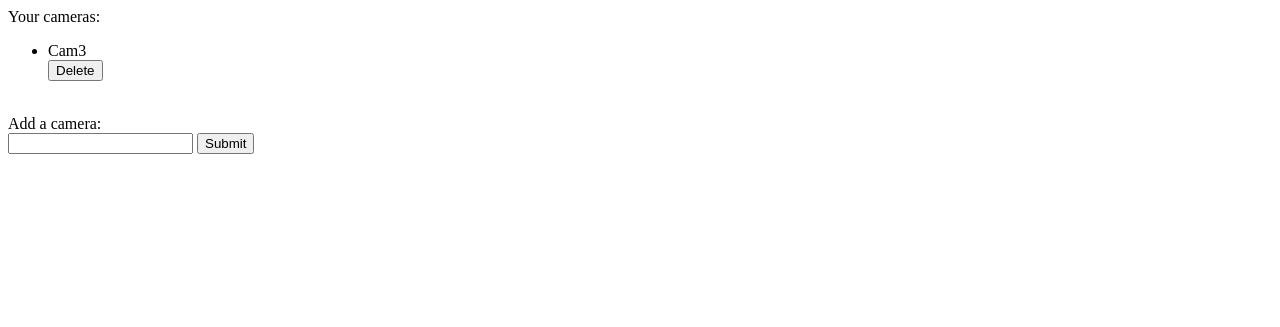
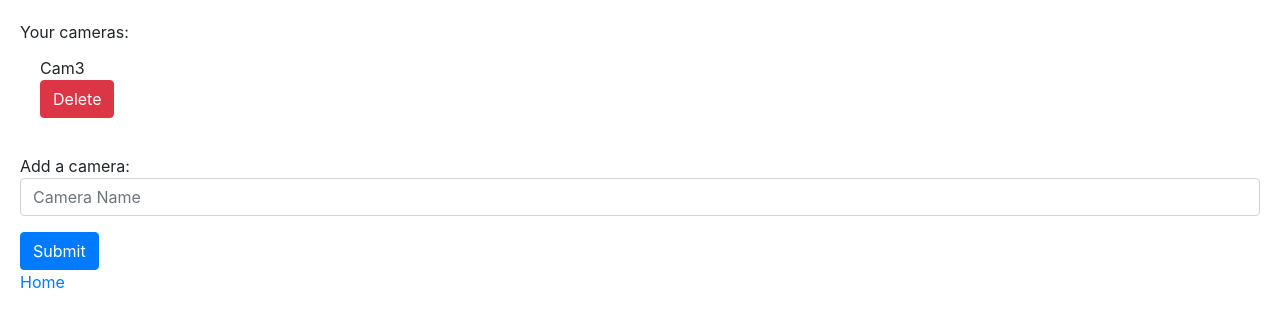
Before and after one commit to CrowdEye/crowdeye-core, a Django app: page /cameras/ in a window 1280 px wide. Shown: the top 327 px of the page. Run offline with Django 3.2, Linux system fonts and the light colour scheme; data comes from the database, SQL or seed files in the repository; both versions use the stored data as it was after the commit; some libraries are stand-ins or nearby versions.

Commit message:
Slight;y better

```diff
--- /dev/null
+++ b/frontend/crowdeye/static/crowdeye/styles.css
@@ -0,0 +1,3 @@
+.camera-div {
+    margin: 20px;
+}
--- a/frontend/crowdeye/templates/crowdeye/base.html
+++ b/frontend/crowdeye/templates/crowdeye/base.html
@@ -1,24 +1,30 @@
+{% load static %}
 <!DOCTYPE html>
 <html lang="en">
 <head>
     <meta charset="UTF-8">
     <meta name="viewport" content="width=device-width, initial-scale=1.0">
     <title>{% block title %}CrowdEye{% endblock %}</title>
+    <link rel="stylesheet" href="https://stackpath.bootstrapcdn.com/bootstrap/4.5.2/css/bootstrap.min.css" integrity="sha384-JcKb8q3iqJ61gNV9KGb8thSsNjpSL0n8PARn9HuZOnIxN0hoP+VmmDGMN5t9UJ0Z" crossorigin="anonymous">
+    <link rel="stylesheet" href="{% static 'crowdeye/styles.css' %}" />
 </head>
 <body>
-    {% if messages %}
-        <ul class="messages">
-            {% for message in messages %}
-                <li {% if message.tags %} class="{{ message.tags }}"{% endif %}>{{ message }}</li>
-            {% endfor %}
-        </ul>
-    {% endif %}
+    {% for message in messages %}
+        <div class="alert alert-{% if message.tags %}{{ message.tags }}{% endif %}" role="alert">
+        {{ message }}
+        </div>
+    {% endfor %}
+
     {% block extracss %}
     {% endblock %}
 
     {% block body %}
     {% endblock %}
 
+    <script src="https://code.jquery.com/jquery-3.5.1.slim.min.js" integrity="sha384-DfXdz2htPH0lsSSs5nCTpuj/zy4C+OGpamoFVy38MVBnE+IbbVYUew+OrCXaRkfj" crossorigin="anonymous"></script>
+    <script src="https://cdn.jsdelivr.net/npm/popper.js@1.16.1/dist/umd/popper.min.js" integrity="sha384-9/reFTGAW83EW2RDu2S0VKaIzap3H66lZH81PoYlFhbGU+6BZp6G7niu735Sk7lN" crossorigin="anonymous"></script>
+    <script src="https://stackpath.bootstrapcdn.com/bootstrap/4.5.2/js/bootstrap.min.js" integrity="sha384-B4gt1jrGC7Jh4AgTPSdUtOBvfO8shuf57BaghqFfPlYxofvL8/KUEfYiJOMMV+rV" crossorigin="anonymous"></script>
+
     {% block extrajs %}
     {% endblock %}
 </body>
--- a/frontend/crowdeye/templates/crowdeye/cameras.html
+++ b/frontend/crowdeye/templates/crowdeye/cameras.html
@@ -1,30 +1,39 @@
 {% extends 'crowdeye/base.html' %}
 
 {% block body %}
+<div class="camera-div">
+
     Your cameras:
-    <ul>
+    <ul class="list-group list-group-flush">
         {% for camera in cameras %}
-            <li>
+        <li class="list-group-item">
             {{ camera.url }}
             <form action="{% url 'camera-delete' camera.pk %}" method="post">
                 {% csrf_token %}
-                        <input type="submit" value="Delete">
+                <input type="submit" value="Delete" class="btn btn-danger">
             </form>
 
         </li>
         {% empty %}
-            <li>
+        <li class="list-group-item">
             None, LOL :)
         </li>
         {% endfor %}
     </ul>
 
+
     <br />
     Add a camera:
     <form method="POST">
         {% csrf_token %}
-    <input type="text" name="url" id="url-field" required>
-    <button type="submit">Submit</button>
+        <div class="input-group mb-3">
+            <input type="text" class="form-control" placeholder="Camera Name" name="url" id="url-field" required>
+        </div>
+
+        <button type="submit" class="btn btn-primary">Submit</button>
     </form>
 
+
+    <a href="{% url 'index' %}">Home</a>
+</div>
 {% endblock %}
--- a/frontend/frontend/settings.py
+++ b/frontend/frontend/settings.py
@@ -120,3 +120,7 @@ USE_TZ = True
 # https://docs.djangoproject.com/en/3.0/howto/static-files/
 
 STATIC_URL = '/static/'
+STATICFILES_DIRS = [
+    BASE_DIR + "/static",
+    '/var/www/static/',
+]
```
Also changed, not shown: frontend/db.sqlite3. Lines whose indentation alone changed are shown as unchanged.
